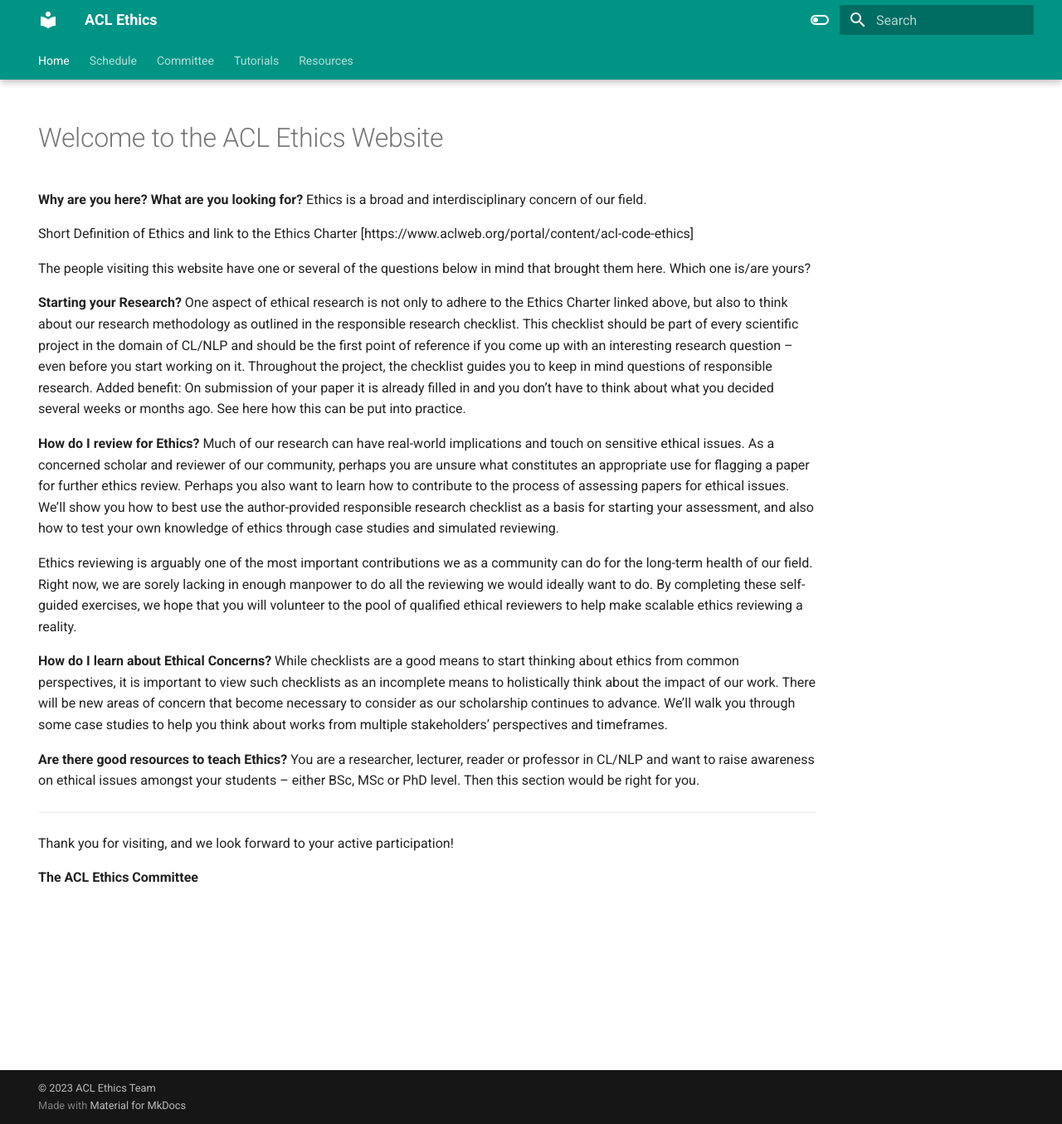
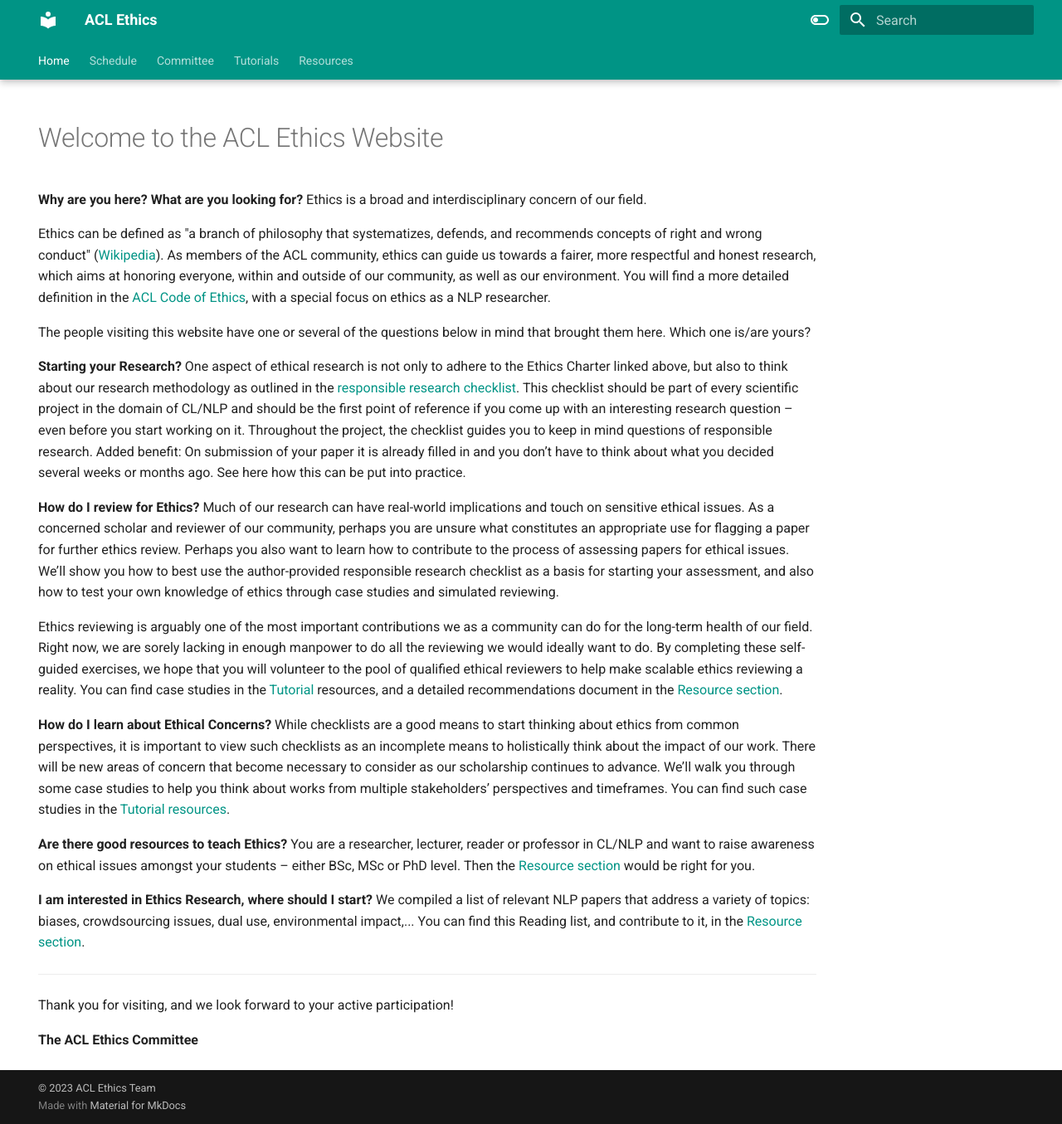
Before and after one commit to knmnyn/ethics-website, an MkDocs documentation site: the page built from docs/index.md, in a window 1280 px wide and 1355 px high. Shown: the whole window at 83% size. Built offline with MkDocs 1.6.1 and Material for MkDocs 9.7.7, drawn with Linux system fonts in a browser that asks for light colours.

Commit message:
attempt at fixing index.md and resource index

```diff
--- a/docs/index.md
+++ b/docs/index.md
@@ -5,22 +5,23 @@ hide:
 
 # Welcome to the ACL Ethics Website
 
-**Why are you here?  What are you looking for?** Ethics is a broad and interdisciplinary concern of our field.
+**Why are you here? What are you looking for?** Ethics is a broad and interdisciplinary concern of our field.
 
-Short Definition of Ethics and link to the Ethics Charter [https://www.aclweb.org/portal/content/acl-code-ethics]
+Ethics can be defined as "a branch of philosophy that systematizes, defends, and recommends concepts of right and wrong conduct" ([Wikipedia](https://en.wikipedia.org/wiki/Ethics)). As members of the ACL community, ethics can guide us towards a fairer, more respectful and honest research, which aims at honoring everyone, within and outside of our community, as well as our environment. You will find a more detailed definition in the [ACL Code of Ethics](https://www.aclweb.org/portal/content/acl-code-ethics), with a special focus on ethics as a NLP researcher.
 
 The people visiting this website have one or several of the questions below in mind that brought them here. Which one is/are yours?
 
-**Starting your Research?** One aspect of ethical research is not only to adhere to the Ethics Charter linked above, but also to think about our research methodology as outlined in the responsible research checklist. This checklist should be part of every scientific project in the domain of CL/NLP and should be the first point of reference if you come up with an interesting research question – even before you start working on it. Throughout the project, the checklist guides you to keep in mind questions of responsible research. Added benefit: On submission of your paper it is already filled in and you don’t have to think about what you decided several weeks or months ago. See here how this can be put into practice.
+**Starting your Research?** One aspect of ethical research is not only to adhere to the Ethics Charter linked above, but also to think about our research methodology as outlined in the [responsible research checklist](https://aclrollingreview.org/static/responsibleNLPresearch.pdf). This checklist should be part of every scientific project in the domain of CL/NLP and should be the first point of reference if you come up with an interesting research question – even before you start working on it. Throughout the project, the checklist guides you to keep in mind questions of responsible research. Added benefit: On submission of your paper it is already filled in and you don’t have to think about what you decided several weeks or months ago. See here how this can be put into practice.
 
 **How do I review for Ethics?**  Much of our research can have real-world implications and touch on sensitive ethical issues. As a concerned scholar and reviewer of our community, perhaps you are unsure what constitutes an appropriate use for flagging a paper for further ethics review.  Perhaps you also want to learn how to contribute to the process of assessing papers for ethical issues. We’ll show you how to best use the author-provided responsible research checklist as a basis for starting your assessment, and also how to test your own knowledge of ethics through case studies and simulated reviewing.
 
-Ethics reviewing is arguably one of the most important contributions we as a community can do for the long-term health of our field. Right now, we are sorely lacking in enough manpower to do all the reviewing we would ideally want to do. By completing these self-guided exercises, we hope that you will volunteer to the pool of qualified ethical reviewers to help make scalable ethics reviewing a reality.
+Ethics reviewing is arguably one of the most important contributions we as a community can do for the long-term health of our field. Right now, we are sorely lacking in enough manpower to do all the reviewing we would ideally want to do. By completing these self-guided exercises, we hope that you will volunteer to the pool of qualified ethical reviewers to help make scalable ethics reviewing a reality. You can find case studies in the [Tutorial](/tutorials/index.md) resources, and a detailed recommendations document in the [Resource section](resources/ethics-reading-list/).
 
-**How do I learn about Ethical Concerns?** While checklists are a good means to start thinking about ethics from common perspectives, it is important to view such checklists as an incomplete means to holistically think about the impact of our work. There will be new areas of concern that become necessary to consider as our scholarship continues to advance.  We’ll walk you through some case studies to help you think about works from multiple stakeholders’ perspectives and timeframes.
+**How do I learn about Ethical Concerns?** While checklists are a good means to start thinking about ethics from common perspectives, it is important to view such checklists as an incomplete means to holistically think about the impact of our work. There will be new areas of concern that become necessary to consider as our scholarship continues to advance. We’ll walk you through some case studies to help you think about works from multiple stakeholders’ perspectives and timeframes. You can find such case studies in the [Tutorial resources](/tutorials/index.md).
 
-**Are there good resources to teach Ethics?** You are a researcher, lecturer, reader or professor in CL/NLP and want to raise awareness on ethical issues amongst your students – either BSc, MSc or PhD level. Then this section would be right for you.
+**Are there good resources to teach Ethics?** You are a researcher, lecturer, reader or professor in CL/NLP and want to raise awareness on ethical issues amongst your students – either BSc, MSc or PhD level. Then the [Resource section](resources/index.md) would be right for you.
 
+**I am interested in Ethics Research, where should I start?** We compiled a list of relevant NLP papers that address a variety of topics: biases,  crowdsourcing issues, dual use, environmental impact,... You can find this Reading list, and contribute to it, in the [Resource section](resources/ethics-reading-list/).
 
 ---
 
```
Also changed, not shown: docs/resources/index.md (+6 -0 lines).
